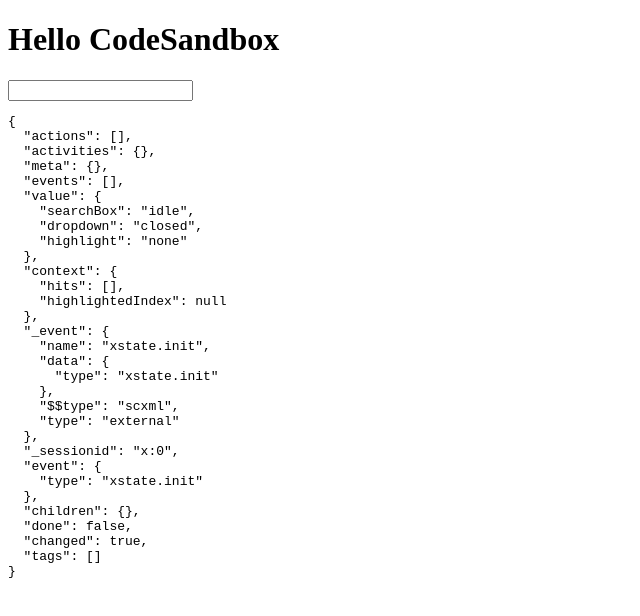
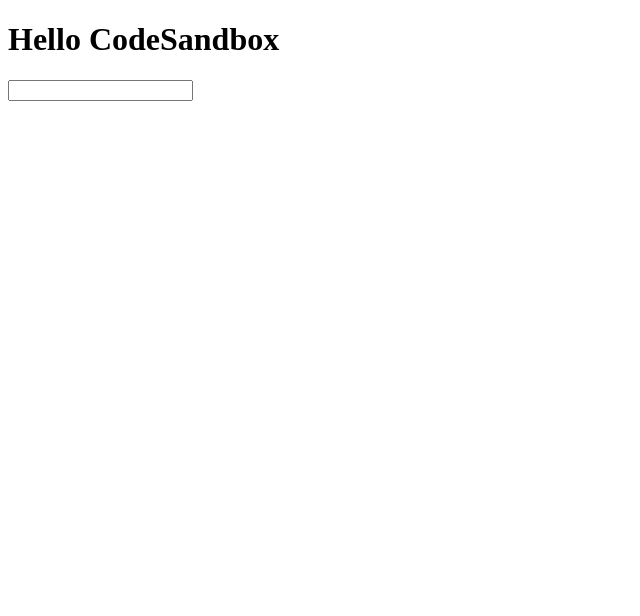
Before and after one commit to eunjae-lee/autocomplete-xstate-poc, a React (Create React App) app: page / in a window 1280 px wide. Shown: the top 616 px of the page, without its empty margins (0-640 px from the left). Built offline with nearby package versions, Linux system fonts and the light colour scheme.

Commit message:
hide state

```diff
--- a/src/Autocomplete.js
+++ b/src/Autocomplete.js
@@ -182,7 +182,7 @@ export default () => {
           })}
         </ul>
       )}
-      <pre>{JSON.stringify(state, null, 2)}</pre>
+      {/* <pre>{JSON.stringify(state, null, 2)}</pre> */}
     </div>
   );
 };
```
